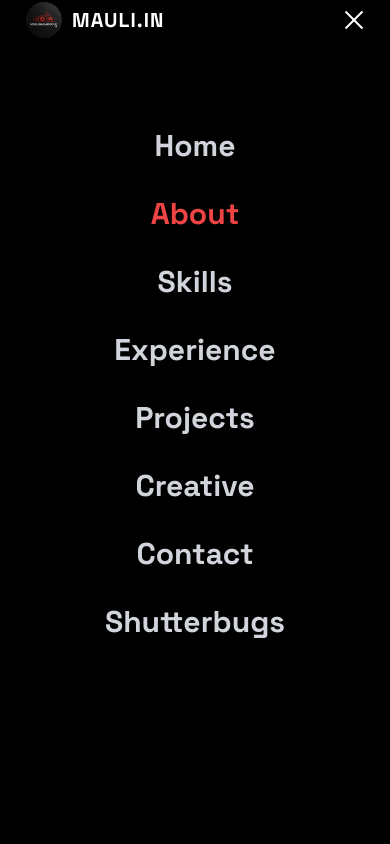
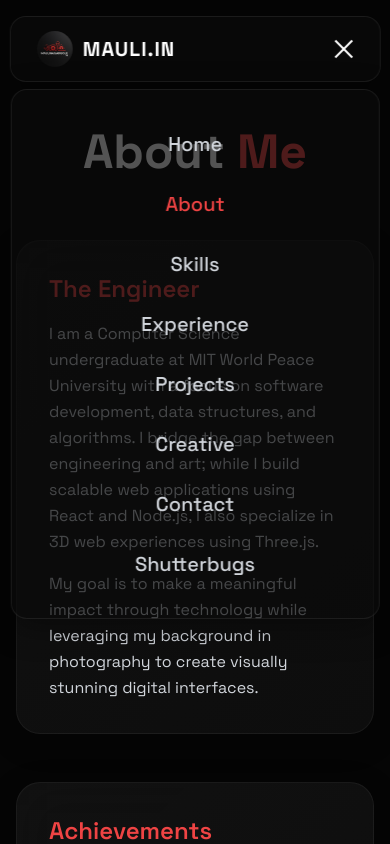
Before and after one commit to maulinagargoje07/mywebsite, a React (Vite) app: page /about in a window 390 px wide. Both pictures are taken after a click on the button 354 px from the left and 44 px from the top of the page. Shown: the top 844 px of the page. Built offline with nearby package versions, Linux system fonts and the light colour scheme.

Commit message:
feat: Implement glassmorphism styling for navigation, cards, and footer, enhancing overall UI and navigation bar layout.

```diff
--- a/src/components/Footer.jsx
+++ b/src/components/Footer.jsx
@@ -5,7 +5,7 @@ export default function Footer() {
     const currentYear = new Date().getFullYear();
 
     return (
-        <footer className="bg-[#0a0a0a] border-t border-white/10 py-12 px-4">
+        <footer className="glass-panel border-t border-white/10 py-12 px-4 mt-20">
             <div className="max-w-6xl mx-auto">
                 <div className="grid md:grid-cols-4 gap-8 mb-8">
                     {/* Brand */}
--- a/src/components/Navigation.jsx
+++ b/src/components/Navigation.jsx
@@ -34,8 +34,8 @@ export default function Navigation() {
     ];
 
     return (
-        <nav className={`fixed top-0 left-0 w-full z-50 transition-all duration-300 ${isScrolled || isOpen ? 'bg-black' : 'bg-transparent py-6'}`}>
-            <div className="max-w-7xl mx-auto px-6 flex justify-between items-center">
+        <nav className={`fixed top-4 left-1/2 -translate-x-1/2 w-[95%] max-w-7xl z-50 transition-all duration-300 rounded-2xl ${isScrolled || isOpen ? 'glass-panel py-3' : 'py-6'}`}>
+            <div className="px-6 flex justify-between items-center">
                 <Link to="/" className="flex items-center gap-2 group z-50 relative">
                     <img src="/logo.jpg" alt="Mauli Nagargoje" className="h-10 w-auto rounded-full border-2 border-transparent group-hover:border-red-500 transition-all" />
                     <span className="text-xl font-bold text-white tracking-wider group-hover:text-red-500 transition-colors">MAULI.IN</span>
@@ -47,7 +47,7 @@ export default function Navigation() {
                         <li key={link.path}>
                             <Link
                                 to={link.path}
-                                className={`transition-colors ${isActive(link.path) ? 'text-red-500' : 'text-gray-300 hover:text-red-500'}`}
+                                className={`transition-colors font-medium ${isActive(link.path) ? 'text-red-500' : 'text-gray-300 hover:text-red-500'}`}
                             >
                                 {link.label}
                             </Link>
@@ -71,18 +71,18 @@ export default function Navigation() {
                 <AnimatePresence>
                     {isOpen && (
                         <motion.div
-                            initial={{ opacity: 0, x: '100%' }}
-                            animate={{ opacity: 1, x: 0 }}
-                            exit={{ opacity: 0, x: '100%' }}
-                            transition={{ type: "tween", duration: 0.3 }}
-                            className="fixed inset-0 bg-black z-40 flex flex-col items-center justify-start md:hidden overflow-y-auto pt-32"
+                            initial={{ opacity: 0, y: -20, scale: 0.95 }}
+                            animate={{ opacity: 1, y: 0, scale: 1 }}
+                            exit={{ opacity: 0, y: -20, scale: 0.95 }}
+                            transition={{ type: "spring", duration: 0.5 }}
+                            className="absolute top-full left-0 w-full mt-2 glass-panel rounded-2xl overflow-hidden md:hidden"
                         >
-                            <ul className="flex flex-col gap-8 text-center w-full px-6 pb-10">
+                            <ul className="flex flex-col gap-4 text-center w-full py-8">
                                 {navLinks.map((link) => (
                                     <li key={link.path}>
                                         <Link
                                             to={link.path}
-                                            className={`text-3xl font-bold transition-colors ${isActive(link.path) ? 'text-red-500' : 'text-gray-300 hover:text-red-500'}`}
+                                            className={`text-xl font-medium transition-colors block py-2 ${isActive(link.path) ? 'text-red-500' : 'text-gray-300 hover:text-red-500'}`}
                                             onClick={() => setIsOpen(false)}
                                         >
                                             {link.label}
--- a/src/index.css
+++ b/src/index.css
@@ -5,6 +5,15 @@
 @tailwind utilities;
 
 @layer base {
+  :root {
+    --glass-bg: rgba(255, 255, 255, 0.03);
+    --glass-border: rgba(255, 255, 255, 0.08);
+    --glass-shadow: 0 8px 32px 0 rgba(0, 0, 0, 0.37);
+    --glass-blur: blur(20px);
+    --glass-text: rgba(255, 255, 255, 0.9);
+    --glass-text-muted: rgba(255, 255, 255, 0.6);
+  }
+
   * {
     margin: 0;
     padding: 0;
@@ -20,9 +29,57 @@
     font-family: 'Space Grotesk', sans-serif;
     overflow-x: hidden;
     background-color: #050505;
+    background-image:
+      radial-gradient(circle at 15% 50%, rgba(255, 0, 0, 0.08), transparent 25%),
+      radial-gradient(circle at 85% 30%, rgba(255, 60, 0, 0.08), transparent 25%);
     color: #ffffff;
     -webkit-font-smoothing: antialiased;
     -moz-osx-font-smoothing: grayscale;
+  }
+}
+
+@layer utilities {
+  .glass-panel {
+    background: var(--glass-bg);
+    backdrop-filter: var(--glass-blur);
+    -webkit-backdrop-filter: var(--glass-blur);
+    border: 1px solid var(--glass-border);
+    box-shadow: var(--glass-shadow);
+  }
+
+  .glass-card {
+    background: linear-gradient(135deg,
+        rgba(255, 255, 255, 0.05) 0%,
+        rgba(255, 255, 255, 0.01) 100%);
+    backdrop-filter: blur(10px);
+    -webkit-backdrop-filter: blur(10px);
+    border: 1px solid rgba(255, 255, 255, 0.05);
+    box-shadow: 0 8px 32px 0 rgba(0, 0, 0, 0.2);
+  }
+
+  .text-glass {
+    background: linear-gradient(135deg,
+        rgba(255, 255, 255, 1) 0%,
+        rgba(255, 255, 255, 0.7) 100%);
+    -webkit-background-clip: text;
+    background-clip: text;
+    -webkit-text-fill-color: transparent;
+  }
+
+  @media (max-width: 768px) {
+    .glass-panel {
+      background: rgba(10, 10, 10, 0.7);
+      backdrop-filter: blur(25px);
+      -webkit-backdrop-filter: blur(25px);
+    }
+
+    .glass-card {
+      background: linear-gradient(135deg,
+          rgba(20, 20, 20, 0.8) 0%,
+          rgba(20, 20, 20, 0.6) 100%);
+      backdrop-filter: blur(25px);
+      -webkit-backdrop-filter: blur(25px);
+    }
   }
 }
 
@@ -49,6 +106,7 @@
   from {
     opacity: 0;
   }
+
   to {
     opacity: 1;
   }
--- a/src/pages/About.jsx
+++ b/src/pages/About.jsx
@@ -2,14 +2,14 @@ import React from 'react';
 
 export default function About() {
     return (
-        <section className="relative min-h-screen bg-[#050505] py-20 px-4 flex items-center justify-center pt-32">
+        <section className="relative min-h-screen py-20 px-4 flex items-center justify-center pt-32">
             <div className="max-w-6xl mx-auto w-full animate-fadeIn">
                 <h2 className="text-5xl md:text-6xl font-bold text-white mb-16 text-center">
                     About <span className="text-red-500">Me</span>
                 </h2>
 
                 <div className="grid md:grid-cols-2 gap-12 mb-16">
-                    <div className="backdrop-blur-md bg-white/5 border border-white/10 rounded-3xl p-8 hover:border-red-500/50 transition-all duration-300">
+                    <div className="glass-card rounded-3xl p-8 hover:border-red-500/50 transition-all duration-300">
                         <h3 className="text-2xl font-semibold text-red-500 mb-4">The Engineer</h3>
                         <p className="text-gray-300 leading-relaxed mb-4">
                             I am a Computer Science undergraduate at MIT World Peace University with a focus on software development, data structures, and algorithms. I bridge the gap between engineering and art; while I build scalable web applications using React and Node.js, I also specialize in 3D web experiences using Three.js.
@@ -19,7 +19,7 @@ export default function About() {
                         </p>
                     </div>
 
-                    <div className="backdrop-blur-md bg-white/5 border border-white/10 rounded-3xl p-8 hover:border-red-500/50 transition-all duration-300">
+                    <div className="glass-card rounded-3xl p-8 hover:border-red-500/50 transition-all duration-300">
                         <h3 className="text-2xl font-semibold text-red-500 mb-4">Achievements</h3>
                         <ul className="space-y-4 text-gray-300">
                             <li className="flex items-start gap-3">
--- a/src/pages/Projects.jsx
+++ b/src/pages/Projects.jsx
@@ -33,7 +33,7 @@ export default function Projects() {
     ];
 
     return (
-        <section className="relative min-h-screen bg-[#0a0a0a] py-20 px-4 flex items-center justify-center pt-32">
+        <section className="relative min-h-screen py-20 px-4 flex items-center justify-center pt-32">
             <div className="max-w-6xl mx-auto w-full">
                 <h2 className="text-5xl md:text-6xl font-bold text-white mb-16 text-center">
                     Featured <span className="text-red-500">Projects</span>
@@ -43,7 +43,7 @@ export default function Projects() {
                     {projects.map((project, idx) => (
                         <div
                             key={idx}
-                            className="backdrop-blur-md bg-white/5 border border-white/10 rounded-3xl overflow-hidden hover:border-red-500/50 transition-all duration-300 group"
+                            className="glass-card rounded-3xl overflow-hidden hover:border-red-500/50 transition-all duration-300 group"
                         >
                             <div className="p-8">
                                 <div className="text-6xl mb-4">{project.image}</div>
```
